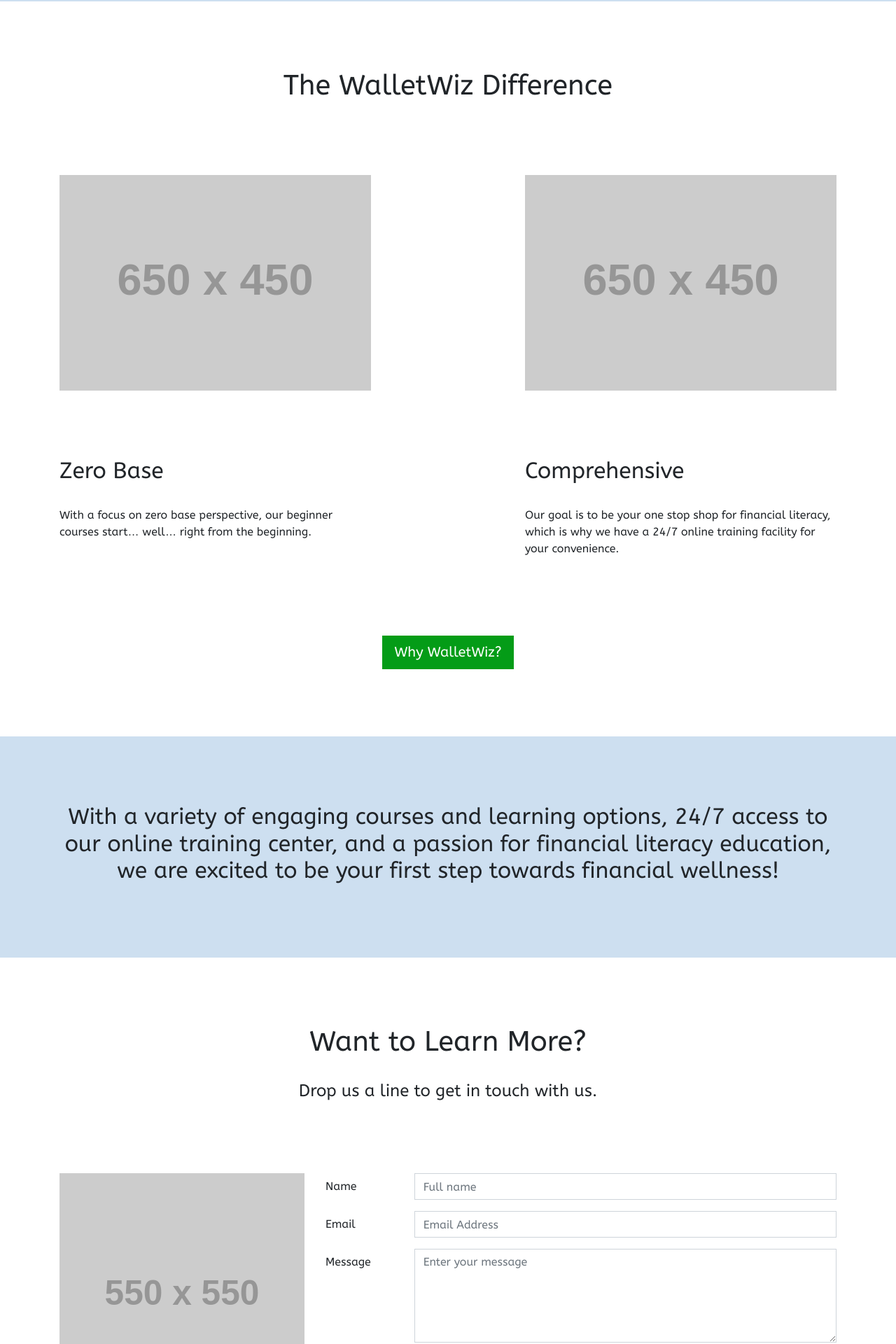
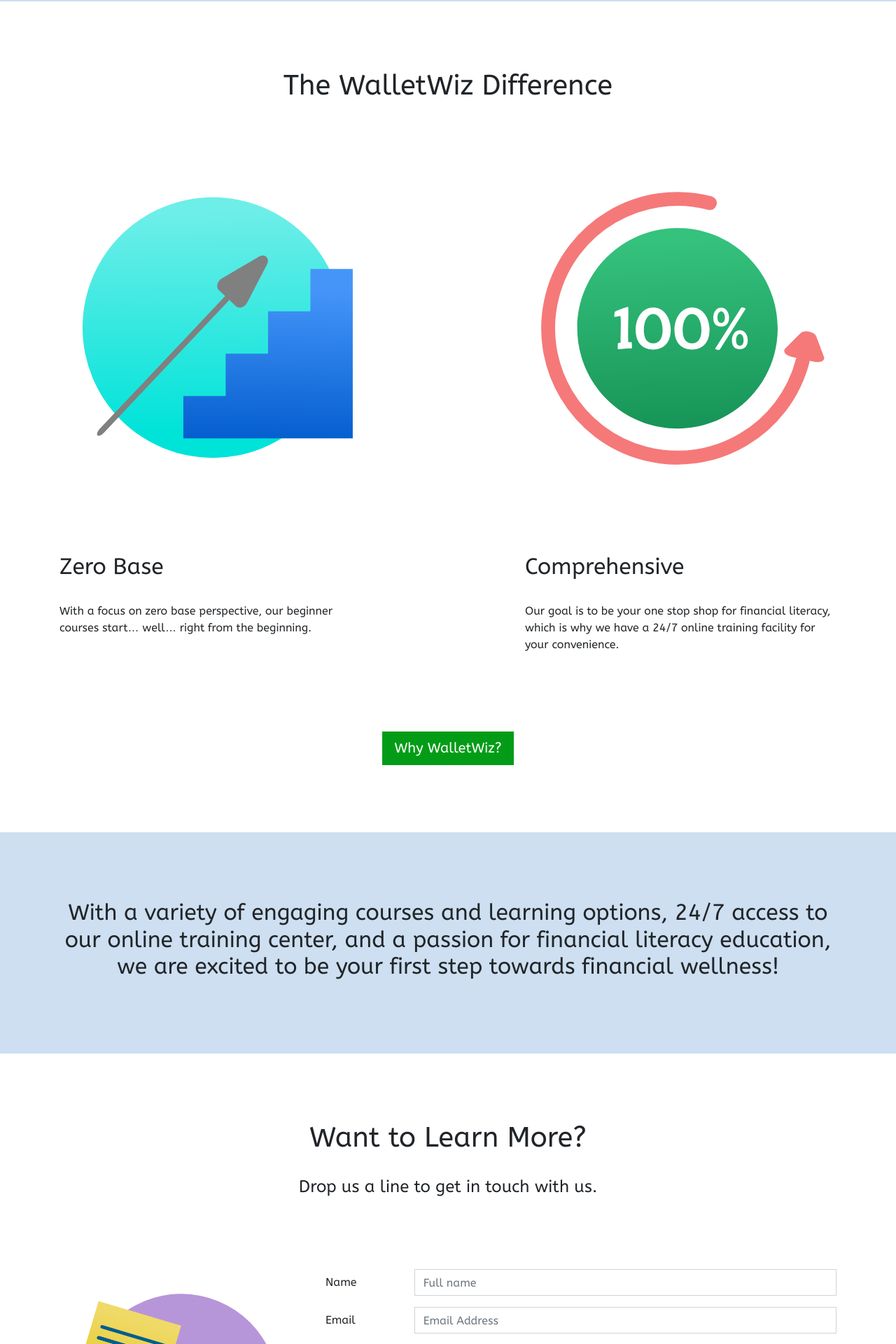
Before and after one commit to walletwiz/website, a Jekyll site: the page built from index.html, in a window 1280 px wide. Shown: the part 1526-3446 px from the top of the page at 70% size. Built offline with Jekyll 4.4.1, drawn with Linux system fonts in a browser that asks for light colours.

Commit message:
added remaining images

```diff
--- a/index.html
+++ b/index.html
@@ -54,14 +54,14 @@
         </div>
         <div class="row pt-6">
             <div class="col-md-5 pb-6 mr-auto">
-                <img src="https://via.placeholder.com/650x450" class="img-fluid">
+                <img src="/assets/img/zero-base.svg" class="img-fluid">
                 <h2 class="pt-6">Zero Base</h2>
                 <p class="pt-4">
                     With a focus on zero base perspective, our beginner courses start… well… right from the beginning.
                 </p>
             </div>
             <div class="col-md-5 pb-6 ml-auto">
-                <img src="https://via.placeholder.com/650x450" class="img-fluid">
+                <img src="/assets/img/comprehensive.svg" class="img-fluid">
                 <h2 class="pt-6">Comprehensive</h2>
                 <p class="pt-4">
                     Our goal is to be your one stop shop for financial literacy, which is why we have a 24/7 online training facility for your convenience.
@@ -100,7 +100,7 @@
     </div>
     <div class="row pt-6 pb-6">
         <div class="col-md-4">
-            <img class="img-fluid" src="https://via.placeholder.com/550x550" alt="contat image">
+            <img class="img-fluid" src="/assets/img/contact-us.svg" alt="contat image">
         </div>
         <div class="col-md-8 ">
             <form id="contactForm" method="POST">
```
Also changed, not shown: assets/img/comprehensive.svg (added), assets/img/contact-us.svg (added), assets/img/zero-base.svg (added).
